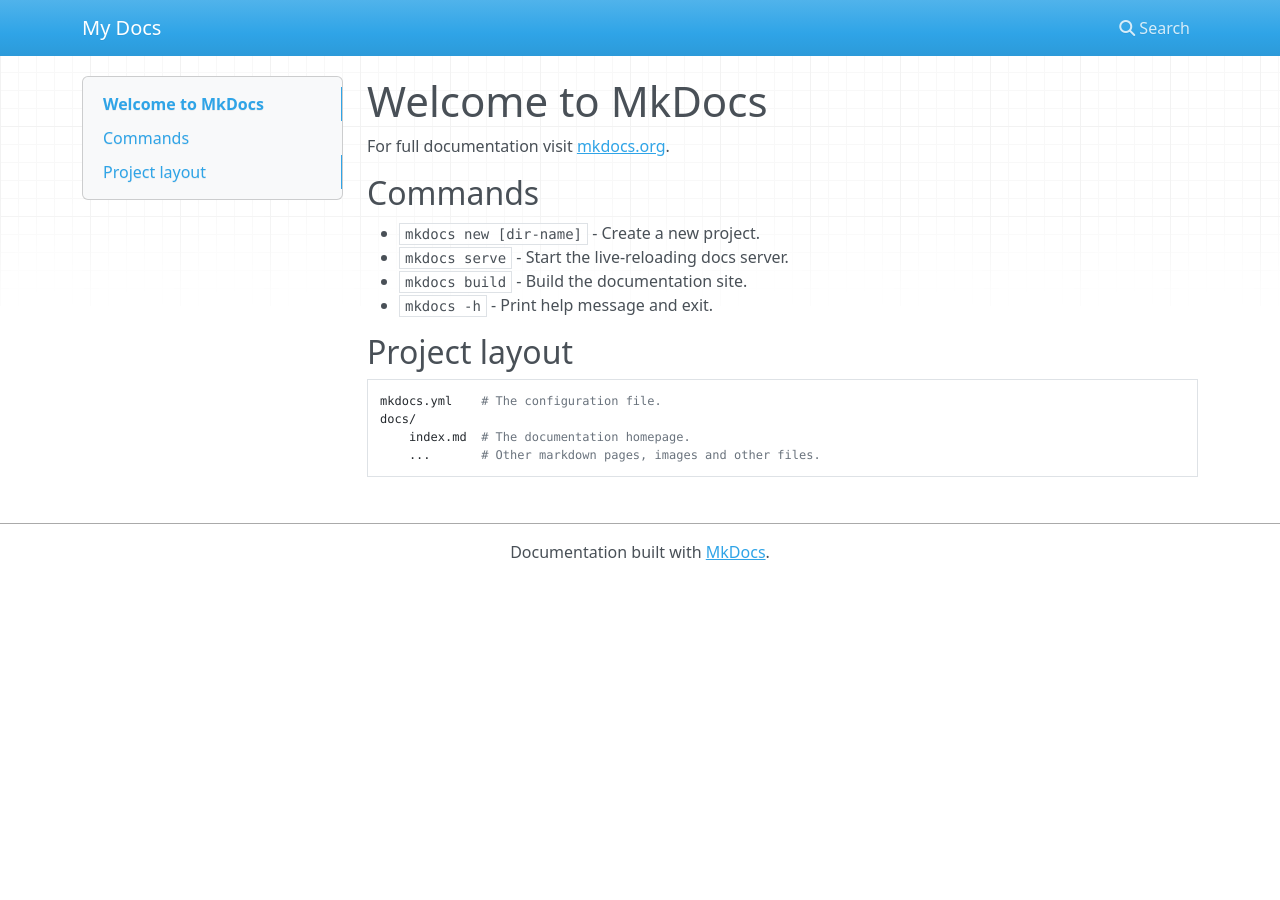
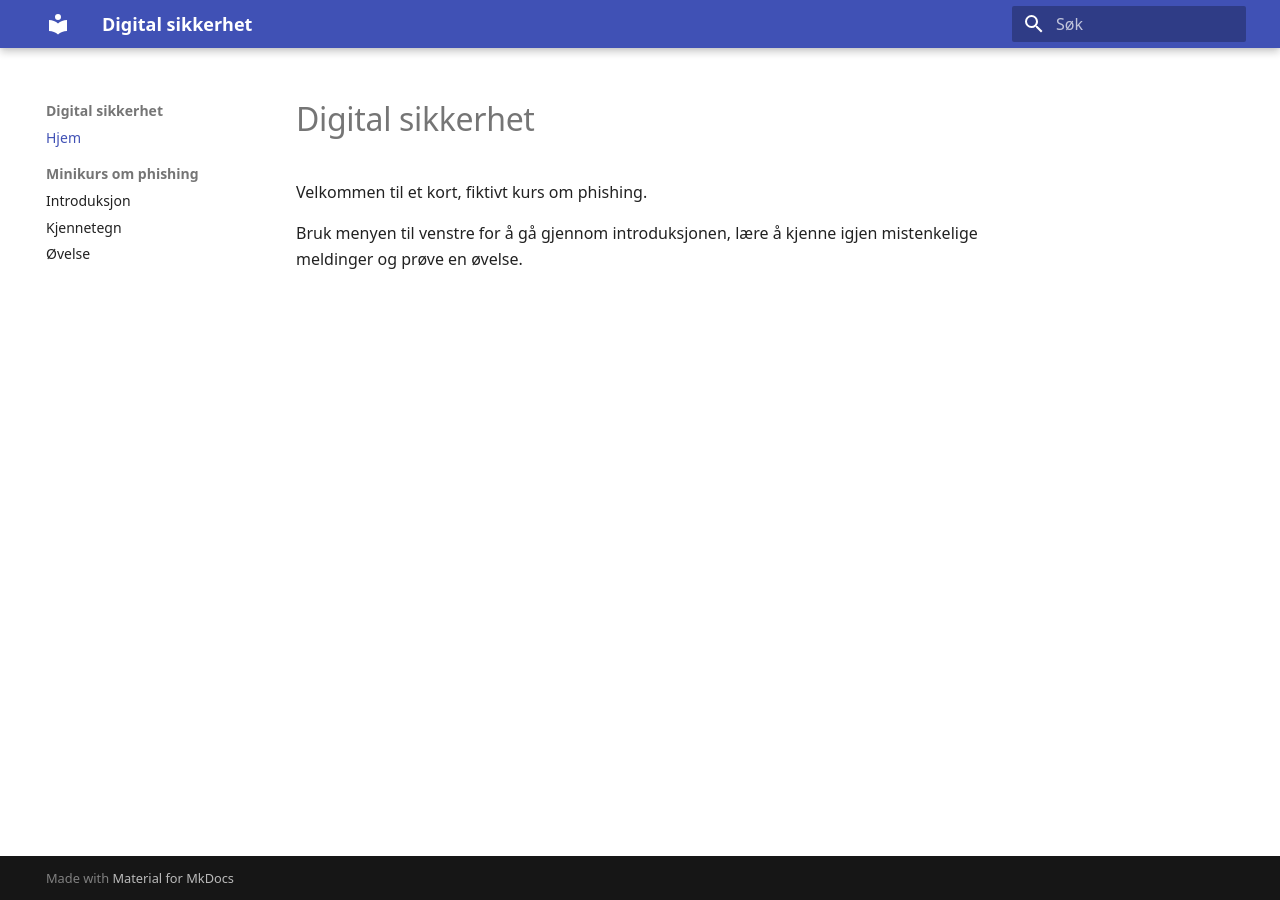
Before and after one commit to wittnerd/svindel-skolen, an MkDocs documentation site: the page built from docs/index.md, in a window 1280 px wide. Built offline with MkDocs 1.6.1 and Material for MkDocs 9.7.7, drawn with Linux system fonts in a browser that asks for light colours; nearby versions of some CDN libraries.

Commit message:
Minimal version

```diff
--- a/docs/index.md
+++ b/docs/index.md
@@ -1,17 +1,6 @@
-# Welcome to MkDocs
+# Digital sikkerhet
 
-For full documentation visit [mkdocs.org](https://www.mkdocs.org).
+Velkommen til et kort, fiktivt kurs om phishing.
 
-## Commands
-
-* `mkdocs new [dir-name]` - Create a new project.
-* `mkdocs serve` - Start the live-reloading docs server.
-* `mkdocs build` - Build the documentation site.
-* `mkdocs -h` - Print help message and exit.
-
-## Project layout
-
-    mkdocs.yml    # The configuration file.
-    docs/
-        index.md  # The documentation homepage.
-        ...       # Other markdown pages, images and other files.
+Bruk menyen til venstre for å gå gjennom introduksjonen, lære å kjenne igjen
+mistenkelige meldinger og prøve en øvelse.
--- /dev/null
+++ b/docs/stylesheets/extra.css
@@ -0,0 +1,4 @@
+:root {
+  --md-text-font: system-ui, sans-serif;
+  --md-code-font: ui-monospace, monospace;
+}
--- a/mkdocs.yml
+++ b/mkdocs.yml
@@ -1 +1,24 @@
-site_name: My Docs
+site_name: Digital sikkerhet
+site_description: Et fiktivt minikurs om phishing
+
+theme:
+  name: material
+  language: nb
+  font: false
+  features:
+    - navigation.sections
+
+nav:
+  - Hjem: index.md
+  - Minikurs om phishing:
+      - Introduksjon: introduksjon.md
+      - Kjennetegn: kjennetegn.md
+      - Øvelse: ovelse.md
+
+markdown_extensions:
+  - admonition
+  - pymdownx.details
+  - pymdownx.superfences
+
+extra_css:
+  - stylesheets/extra.css
```
Also changed, not shown: docs/introduksjon.md (added, +18 -0 lines), docs/kjennetegn.md (added, +16 -0 lines), docs/ovelse.md (added, +18 -0 lines), docs/quiz/index.html (added, +51 -0 lines), docs/quiz/questions.json (added, +27 -0 lines), docs/quiz/quiz.css (added, +238 -0 lines), docs/quiz/quiz.js (added, +140 -0 lines).
